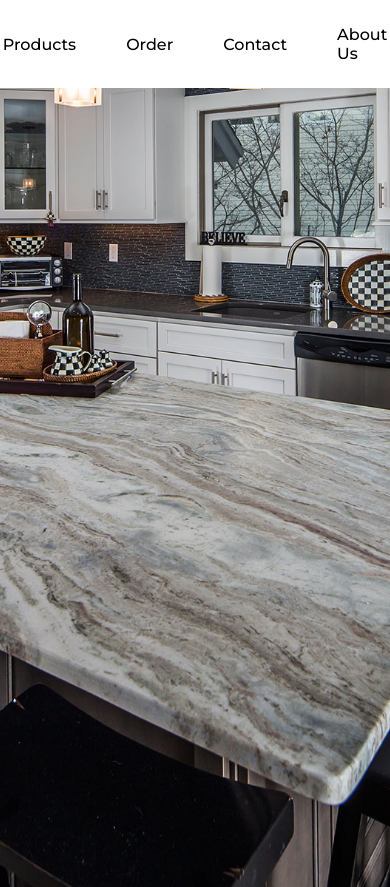
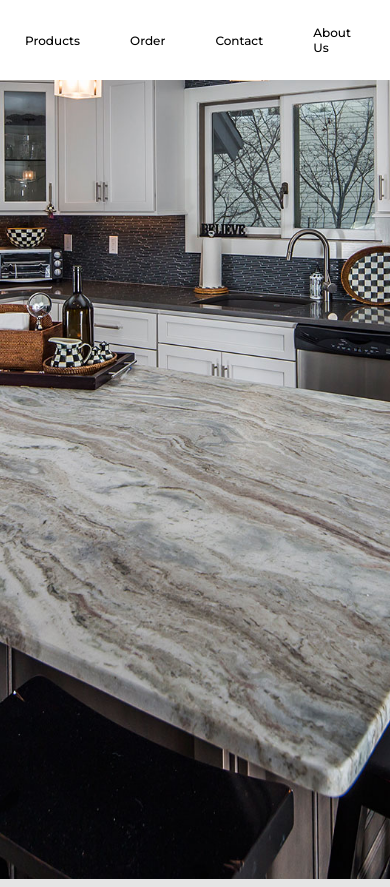
Before and after one commit to haykarshakyan/haykarshakyan.github.io, a plain HTML site: page index.html in a window 390 px wide. Shown: the top 887 px of the page. Drawn offline with Linux system fonts and the light colour scheme; a web font is replaced by a local one.

Commit message:
first commit

```diff
--- a/style.css
+++ b/style.css
@@ -202,3 +202,9 @@ a {
     height: 300px;
     background: black;
 }
+
+@media (max-width: 500px) {
+    .nav {
+        font-size: 12px;
+    }
+}
```
